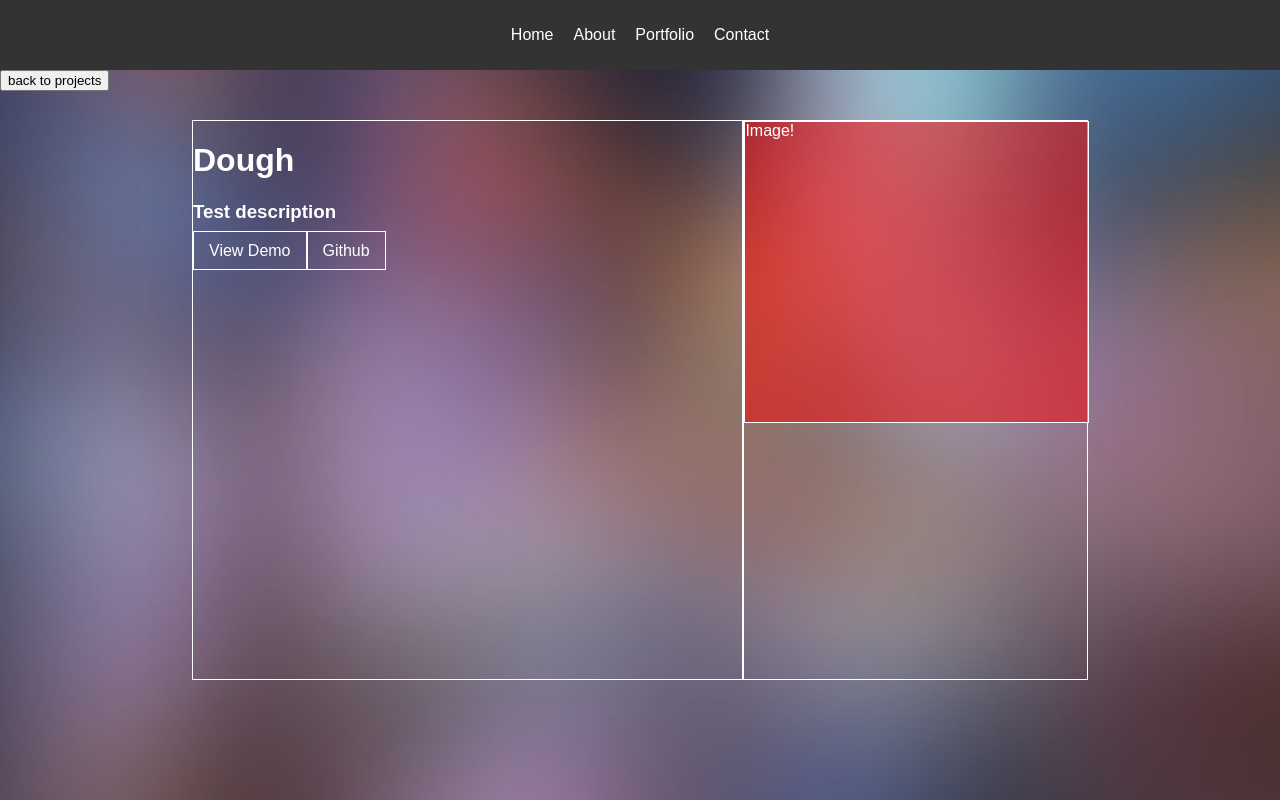
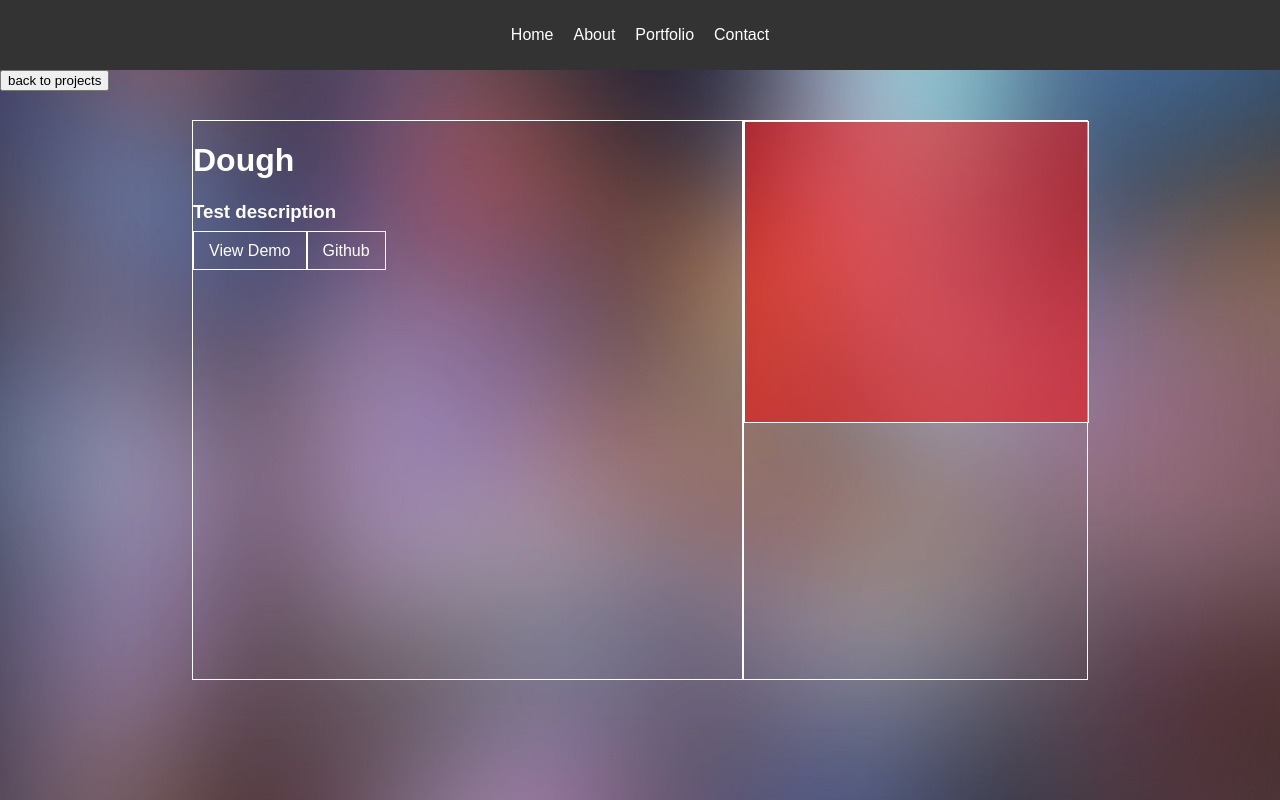
Before and after one commit to aguevara23/aguevara23.github.io, a React app: page /portfolio/dough in a window 1280 px wide. Built offline with nearby package versions, Linux system fonts and the light colour scheme.

Commit message:
add images to ProjectDetails

```diff
--- a/src/components/Project/ProjectDetails/ProjectDetails.css
+++ b/src/components/Project/ProjectDetails/ProjectDetails.css
@@ -17,11 +17,15 @@
   border: 1px solid white;
 }
 
-.mainImage {
+.mainImageContainer {
   border: 1px solid white;
   width: 100%;
   height: 300px;
   background: rgba(255, 0, 0, 0.5);
+}
+
+.mainImage {
+  width: 100%;
 }
 
 .Buttons a {
--- a/src/components/Project/ProjectDetails/ProjectDetails.js
+++ b/src/components/Project/ProjectDetails/ProjectDetails.js
@@ -1,7 +1,27 @@
 import React from "react";
 import classes from "./ProjectDetails.css";
+import Wischen from "../../../assets/wischen.png";
+import RealEstate from "../../../assets/realestate.png";
+import InteriorDesign from "../../../assets/interiordesign.png";
 
 const projectDetails = props => {
+  const loadImage = title => {
+    switch (props.data.title) {
+      case "Wischen":
+        return <img className={classes.mainImage} src={Wischen} alt="test" />;
+      case "Real Estate Website":
+        return (
+          <img className={classes.mainImage} src={RealEstate} alt="test" />
+        );
+      case "Interior Design":
+        return (
+          <img className={classes.mainImage} src={InteriorDesign} alt="test" />
+        );
+      default:
+        return null;
+    }
+  };
+
   return (
     <div className={classes.Project}>
       <div className={classes.Left}>
@@ -17,7 +37,9 @@ const projectDetails = props => {
         </div>
       </div>
       <div className={classes.Right}>
-        <div className={classes.mainImage}>Image!</div>
+        <div className={classes.mainImageContainer}>
+          {loadImage(props.data.title)}
+        </div>
       </div>
     </div>
   );
--- a/src/data.js
+++ b/src/data.js
@@ -6,7 +6,8 @@ const projects = [
     demo: "https://aguevara23.github.io/real-estate/",
     gh: "https://github.com/aguevara23/real-estate",
     tech: ["HTML", "CSS", "JS", "Gulp", "PostCSS"],
-    path: "/portfolio/real-estate"
+    path: "/portfolio/real-estate",
+    images: ["realestate.png"]
   },
   {
     title: "Interior Design",
@@ -15,7 +16,8 @@ const projects = [
     demo: "https://aguevara23.github.io/interior-design/",
     gh: "https://github.com/aguevara23/interior-design",
     tech: ["HTML", "CSS", "JS", "Gulp", "PostCSS"],
-    path: "/portfolio/interior-design"
+    path: "/portfolio/interior-design",
+    images: ["interiordesign.png"]
   },
   {
     title: "Wischen",
@@ -24,7 +26,8 @@ const projects = [
     demo: "http://wischen3.herokuapp.com/",
     gh: "https://github.com/aguevara23/wischen3",
     tech: ["HTML", "CSS", "JS", "Gulp", "PostCSS"],
-    path: "/portfolio/wischen"
+    path: "/portfolio/wischen",
+    images: ["wischen.png"]
   },
   {
     title: "Dough",
@@ -33,7 +36,8 @@ const projects = [
     demo: "dlakfj",
     gh: "aldfkj",
     tech: ["HTML", "CSS", "JS", "Gulp", "PostCSS"],
-    path: "/portfolio/dough"
+    path: "/portfolio/dough",
+    images: ["interiordesign.png"]
   }
 ];
 
```
Also changed, not shown: src/assets/wischen.png (renamed from src/assets/Screenshot 2018-05-01 15.02.29.png), 1 other file (tests, documents, lock files or other folders).
